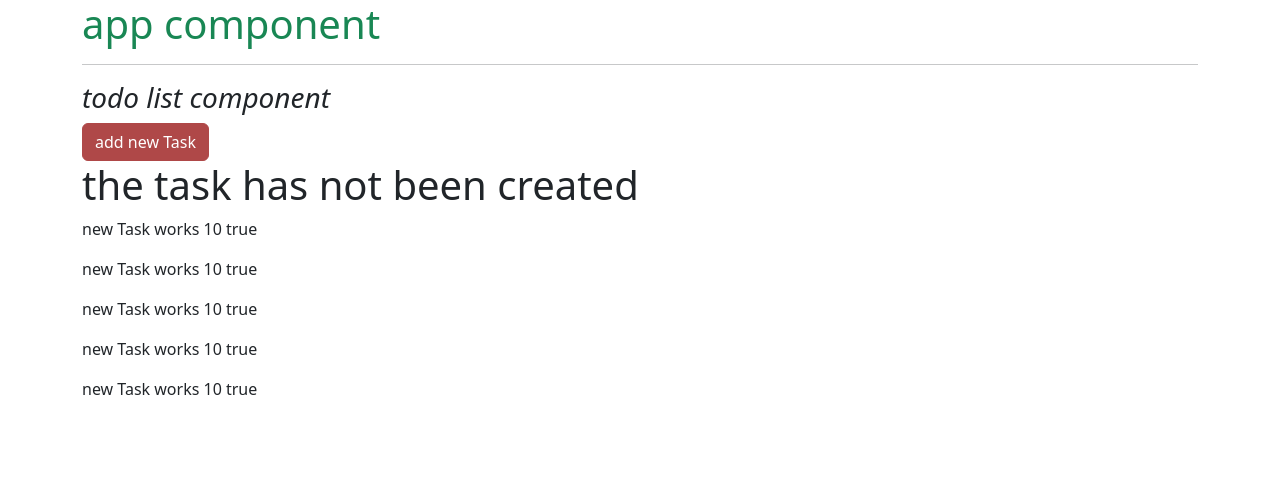
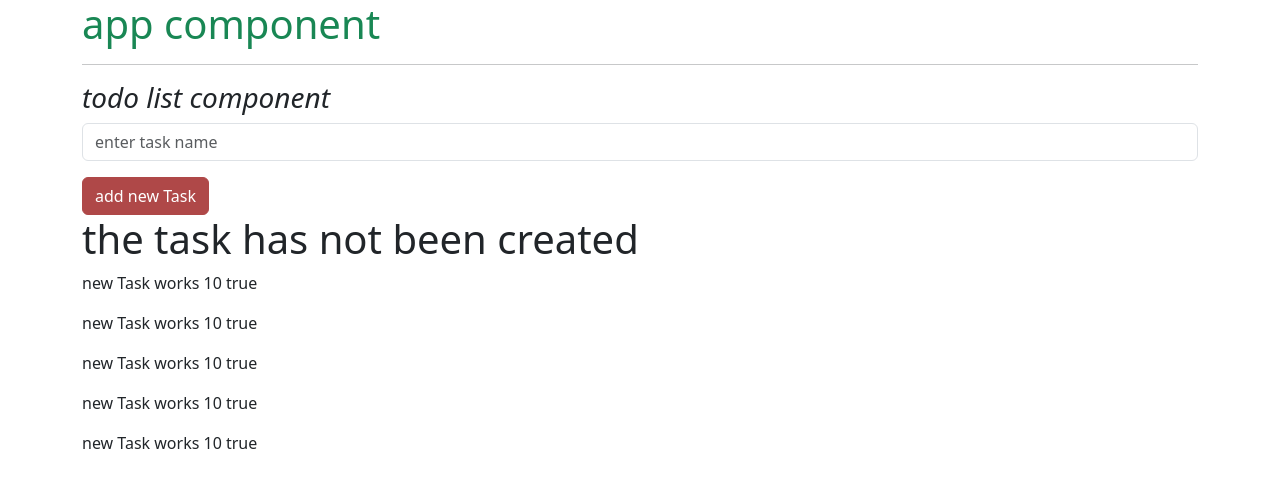
Before and after one commit to angular-codenight/season3, an Angular app: page / in a window 1280 px wide. Shown: the top 488 px of the page. Built offline with nearby package versions, Linux system fonts and the light colour scheme.

Commit message:
expert event binding

```diff
--- a/src/app/todo-list/todo-list.component.html
+++ b/src/app/todo-list/todo-list.component.html
@@ -12,11 +12,13 @@
 <!--<div app-todo-list-item></div>-->
 <!--<div app-todo-list-item></div>-->
 <!--==========================class=================-->
+<input class="form-control mb-3" placeholder="enter task name" (input)="changeTaskName($event)">
 <button class="btn btn-success"
         [disabled]="!isAllowNewTask()"
         [class.btn-danger]="isDanger"
 (click)="addNewTask()">add new Task</button>
 <h1>{{newTask}}</h1>
+<h1 [class.d-none]="!showNewTask">{{newTask}}</h1>
 <div class="app-todo-list-item"></div>
 <div class="app-todo-list-item"></div>
 <div class="app-todo-list-item"></div>
--- a/src/app/todo-list/todo-list.component.ts
+++ b/src/app/todo-list/todo-list.component.ts
@@ -18,6 +18,7 @@ export class TodoListComponent{
   allowNewTask=false;
   isDanger=false;
   newTask= 'the task has not been created';
+  showNewTask=false;
   constructor() {
     setTimeout(()=>{
       this.allowNewTask=true;
@@ -30,6 +31,11 @@ export class TodoListComponent{
   }
 
   addNewTask(){
-    this.newTask='task created'
+    this.newTask='task created';
+    this.showNewTask=true;
+  }
+
+  changeTaskName($event: any) {
+    this.newTask=$event.target.value;
   }
 }
```
